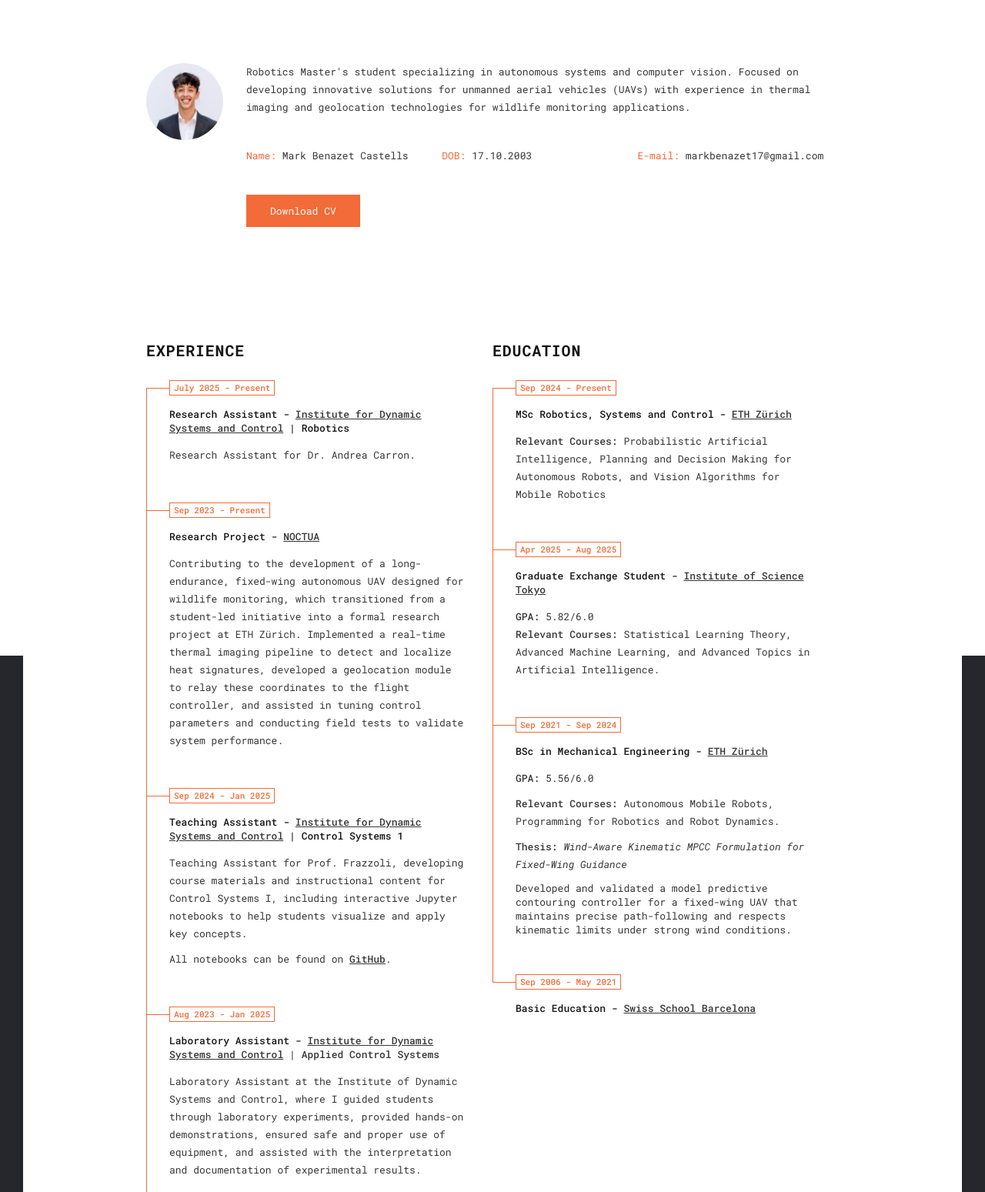
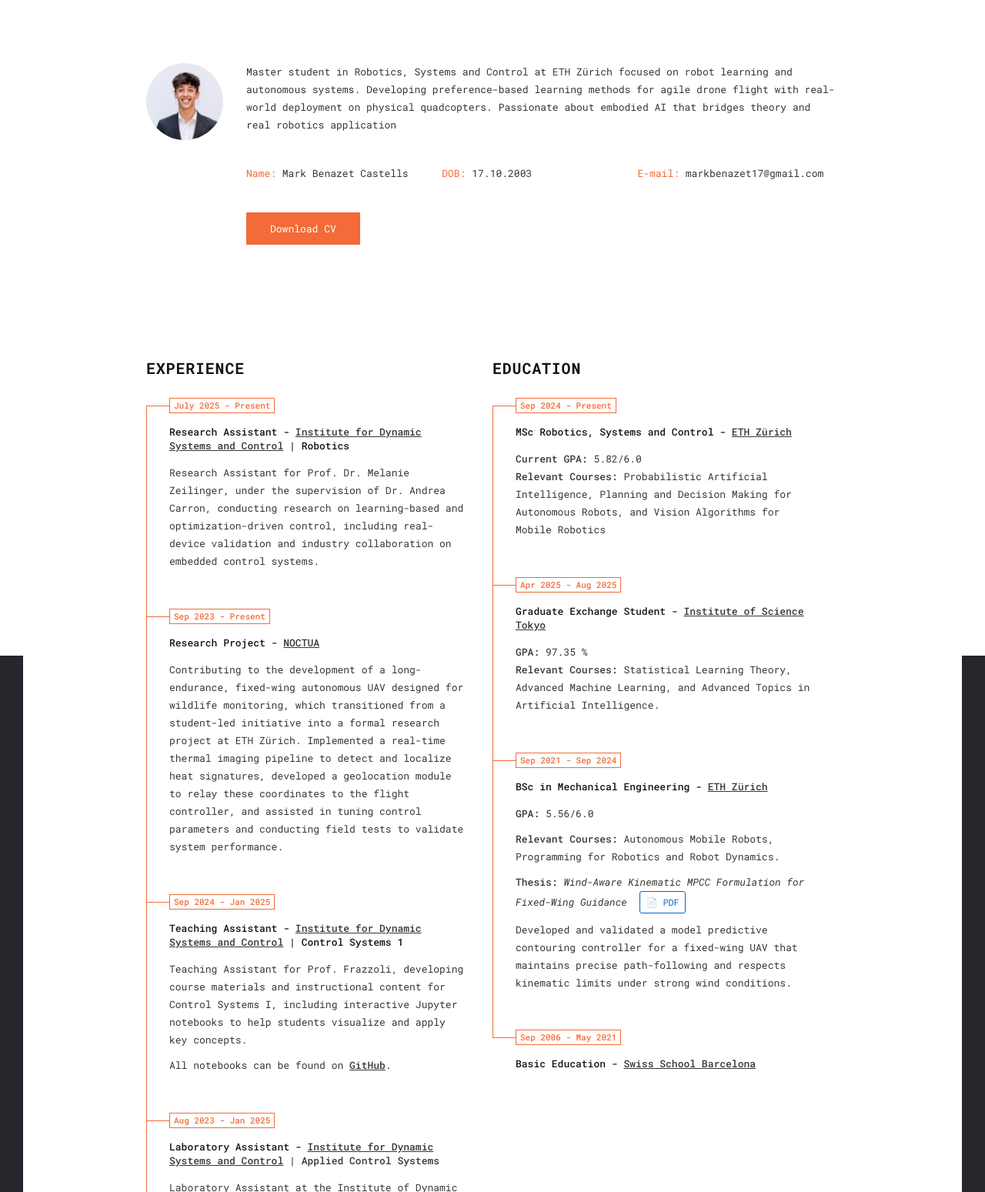
Before and after one commit to markbenazet/markbenazet.github.io, a plain HTML site: page resume.html in a window 1280 px wide. Shown: the part 748-2297 px from the top of the page at 77% size. Drawn offline with Linux system fonts and the light colour scheme; files whose address does not match are found by name.

Commit message:
Added new CV and added Bachelor Thesis

```diff
--- a/resume.html
+++ b/resume.html
@@ -149,7 +149,7 @@
 					</div>
 					<div class="desc">
 						<p>
-							Robotics Master's student specializing in autonomous systems and computer vision. Focused on developing innovative solutions for unmanned aerial vehicles (UAVs) with experience in thermal imaging and geolocation technologies for wildlife monitoring applications.
+							Master student in Robotics, Systems and Control at ETH Zürich focused on robot learning and autonomous systems. Developing preference-based learning methods for agile drone flight with real-world deployment on physical quadcopters. Passionate about embodied AI that bridges theory and real robotics application
 						</p>
 						<div class="info-list">
 							<ul>
@@ -177,7 +177,7 @@
 									<div class="date">July 2025 - Present</div>
 									<div class="name">Research Assistant - <a href="https://idsc.ethz.ch/" target="_blank" rel="noopener noreferrer"><u>Institute for Dynamic Systems and Control</u></a><span> | Robotics </span></div>
 									<p>
-										Research Assistant for Dr. Andrea Carron.
+										Research Assistant for Prof. Dr. Melanie Zeilinger, under the supervision of Dr. Andrea Carron, conducting research on learning-based and optimization-driven control, including real-device validation and industry collaboration on embedded control systems.
 									</p>
 								</div>
 								<div class="resume-item active">
@@ -241,6 +241,9 @@
 									<div class="date">Sep 2024 - Present </div>
 									<div class="name">MSc Robotics, Systems and Control - <a href="https://ethz.ch/de.html" target="_blank" rel="noopener noreferrer"><u>ETH Zürich</u></a></div>
 									<p>
+										<strong>Current GPA:</strong> 5.82/6.0
+									</p>
+									<p>
 										<strong>Relevant Courses:</strong> Probabilistic Artificial Intelligence, Planning and Decision Making for Autonomous Robots, and Vision Algorithms for Mobile Robotics
 									</p>
 								</div>
@@ -248,7 +251,7 @@
 									<div class="date">Apr 2025 - Aug 2025 </div>
 									<div class="name">Graduate Exchange Student - <a href="https://www.isct.ac.jp/en" target="_blank" rel="noopener noreferrer"><u>Institute of Science Tokyo</u></a></div>
 									<p>
-										<strong>GPA:</strong> 5.82/6.0
+										<strong>GPA:</strong> 97.35 %
 									</p>
 									<p>
 										<strong>Relevant Courses:</strong> Statistical Learning Theory, Advanced Machine Learning, and Advanced Topics in Artificial Intelligence.
@@ -267,7 +270,10 @@
 									<p style="margin-top: 10px;"></p>
 									<p>
 										<strong>Thesis:</strong> <i>Wind-Aware Kinematic MPCC Formulation for Fixed-Wing Guidance</i>
-										<p style="margin-top: 10px;"></p>
+										<a href="/Users/markbenazet/markbenazet.github.io/Documents/Projects/Bachelor_Thesis.pdf" target="_blank" rel="noopener noreferrer" style="margin-left: 8px; font-size: 0.9em; color: #0066cc; text-decoration: none; border: 1px solid #0066cc; padding: 2px 8px; border-radius: 3px; display: inline-block;">📄 PDF</a>
+									</p>
+									<p style="margin-top: 10px;"></p>
+									<p style="margin-top: 5px;">
 										Developed and validated a model predictive contouring controller for a fixed-wing UAV that maintains precise path-following and respects kinematic limits under strong wind conditions.
 									</p>
 								</div>
```
Also changed, not shown: 2 other files.
